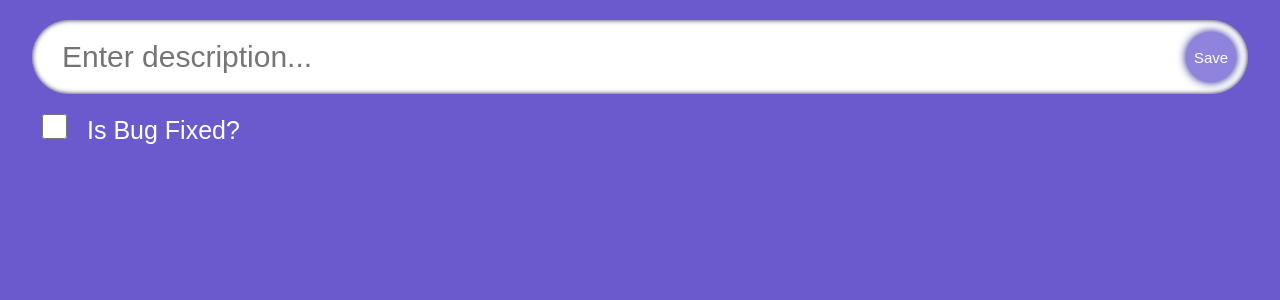
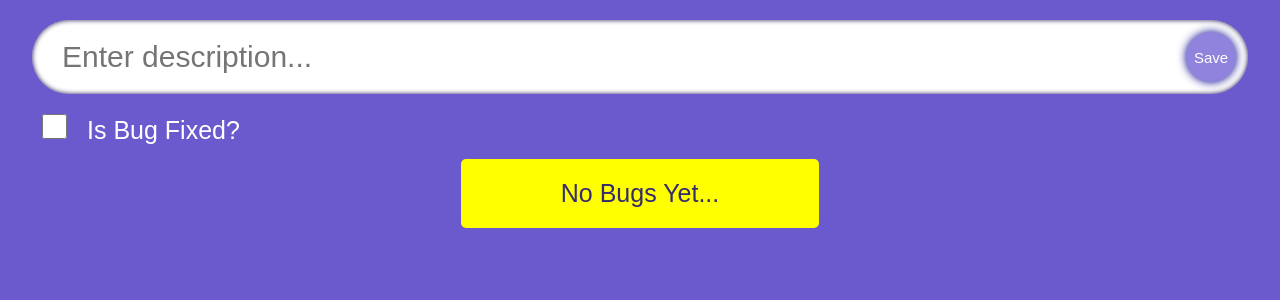
Before and after one commit to sudhasew/CRUD-With-React, a React (Create React App) app: page / in a window 1280 px wide. Shown: the top 300 px of the page. Built offline with nearby package versions, Linux system fonts and the light colour scheme.

Commit message:
gave message if bugs are not added

```diff
--- a/src/App.tsx
+++ b/src/App.tsx
@@ -1,5 +1,7 @@
+import { useState } from "react";
 import "./App.css";
 import { BugList } from "./components/BugList";
+import Bug from "./models/Bug";
 
 function App() {
   return (
--- a/src/components/BugItem.tsx
+++ b/src/components/BugItem.tsx
@@ -1,4 +1,4 @@
-import Bug from "../services/Bug";
+import Bug from "../models/Bug";
 import { ToastContainer } from "react-toastify";
 import "react-toastify/dist/ReactToastify.css";
 // import { FontAwesomeIcon } from "@fortawesome/react-fontawesome";
--- a/src/components/BugList.tsx
+++ b/src/components/BugList.tsx
@@ -1,6 +1,6 @@
 import { useState } from "react";
 import "react-toastify/dist/ReactToastify.css";
-import Bug from "../services/Bug";
+import Bug from "../models/Bug";
 import { AddBugForm } from "./AddBugForm";
 import BugItem from "./BugItem";
 
@@ -8,7 +8,7 @@ export function BugList() {
   const [bug, setBug] = useState<string>("");
   const [bugs, setBugs] = useState<Bug[]>([]);
   const [active, setActive] = useState(false);
-
+  const [editBug] = useState<string>("");
   function handleAdd(e: React.FormEvent) {
     e.preventDefault();
 
@@ -49,14 +49,20 @@ export function BugList() {
         handleCheck={handleCheck}
       />
       <div className="bugsList">
-        {bugs.map((bug) => (
+        {bugs.length > 0 ? (
+          bugs.map((bug) => {
+            return (
               <BugItem
                 bug={bug}
                 key={bug.id}
                 bugs={bugs}
                 setBugs={setBugs}
               ></BugItem>
-        ))}
+            );
+          })
+        ) : (
+          <p className="no-bugs">No Bugs Yet...</p>
+        )}
       </div>
     </>
   );
--- a/src/index.css
+++ b/src/index.css
@@ -63,11 +63,14 @@
   font-size: 25px;
 }
 
-.bug-msg {
+.no-bugs {
   font-size: 25px;
   background-color: yellow;
   padding: 20px 10px;
   border-radius: 5px;
+  width: 29.5%;
+  text-align: center;
+  color: rgb(52, 44, 108);
 }
 
 .bugsList {
```
Also changed, not shown: src/components/UpdateBugItem.tsx (deleted, +0 -16 lines), src/models/Bug.ts (renamed from src/services/Bug.ts). Lines whose indentation alone changed are shown as unchanged.
